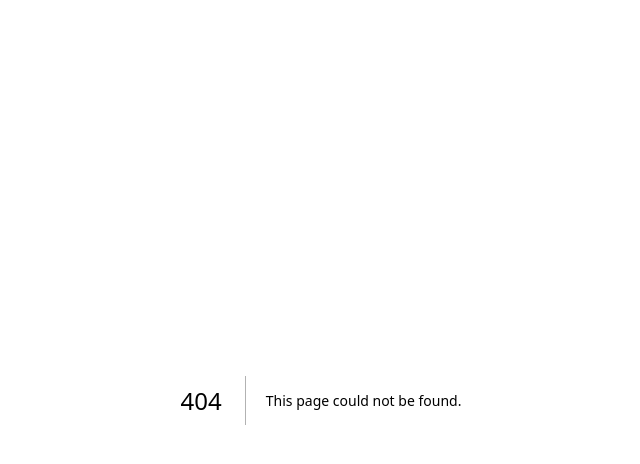
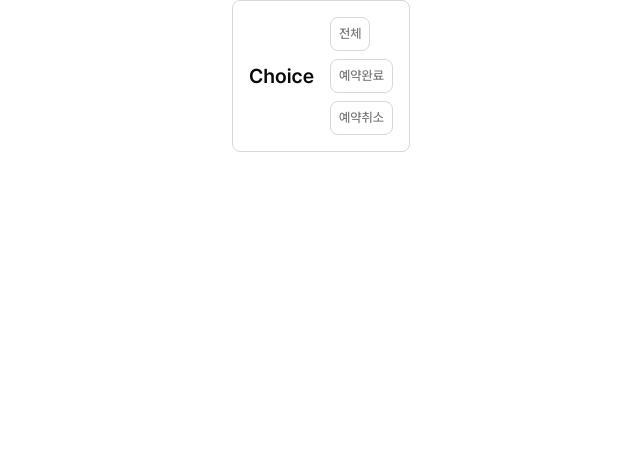
Before and after one commit to elfinana/poppy-fe, a Next.js app in the folder apps/web/: page /chip in a window 1280 px wide. Before the commit this address had no page. Shown: the top 464 px of the page, without its empty margins (319-959 px from the left). Built offline with nearby package versions, Linux system fonts and the light colour scheme.

Commit message:
POP-28 Choice Chip 추가

```diff
--- /dev/null
+++ b/apps/web/app/chip/page.tsx
@@ -0,0 +1,29 @@
+import { ChoiceChipGroup, ChoiceChipGroupItem, DateLabel, StatusLabel } from '@/src/shared';
+import React from 'react';
+
+const tdStyle = 'p-8 text-center item-center';
+
+type Props = {};
+
+const page = (props: Props) => {
+  return (
+    <div className="bg-white border border-gray-200 rounded p-8">
+      <table className="table-auto">
+        <tbody>
+          <tr>
+            <td className={`text-h1 ${tdStyle}`}>Choice</td>
+            <td className={tdStyle}>
+              <ChoiceChipGroup>
+                <ChoiceChipGroupItem value="all">전체</ChoiceChipGroupItem>
+                <ChoiceChipGroupItem value="done">예약완료</ChoiceChipGroupItem>
+                <ChoiceChipGroupItem value="canceled">예약취소</ChoiceChipGroupItem>
+              </ChoiceChipGroup>
+            </td>
+          </tr>
+        </tbody>
+      </table>
+    </div>
+  );
+};
+
+export default page;
--- /dev/null
+++ b/apps/web/src/shared/ui/chips/ChoiceChip.tsx
@@ -0,0 +1,40 @@
+'use client';
+
+import * as React from 'react';
+import * as RadioGroupPrimitive from '@radix-ui/react-radio-group';
+
+import { cn } from '@/src/shared/lib/utils';
+import { cva, VariantProps } from 'class-variance-authority';
+import { Radio16Active, Radio20Active } from '@/public';
+
+const ChoiceChipGroup = React.forwardRef<
+  React.ElementRef<typeof RadioGroupPrimitive.Root>,
+  React.ComponentPropsWithoutRef<typeof RadioGroupPrimitive.Root>
+>(({ className, ...props }, ref) => {
+  return <RadioGroupPrimitive.Root className={cn('grid gap-2', className)} {...props} ref={ref} />;
+});
+ChoiceChipGroup.displayName = RadioGroupPrimitive.Root.displayName;
+
+interface ChoiceChipGroupItemProps extends React.ComponentPropsWithoutRef<typeof RadioGroupPrimitive.Item> {
+  value: string;
+}
+
+const ChoiceChipGroupItem = React.forwardRef<
+  React.ElementRef<typeof RadioGroupPrimitive.Item>,
+  ChoiceChipGroupItemProps
+>(({ className, value, ...props }, ref) => {
+  return (
+    <RadioGroupPrimitive.Item
+      ref={ref}
+      className={cn(
+        'flex items-center justify-center w-fit px-8 py-8 bg-white rounded border border-gray-200 text-b4 text-gray-600',
+        'data-[state=checked]:bg-blue-500 data-[state=checked]:text-white data-[state=checked]:border-blue-500',
+      )}
+      value={value}
+      {...props}
+    />
+  );
+});
+ChoiceChipGroupItem.displayName = RadioGroupPrimitive.Item.displayName;
+
+export { ChoiceChipGroup, ChoiceChipGroupItem };
--- a/apps/web/src/shared/ui/index.ts
+++ b/apps/web/src/shared/ui/index.ts
@@ -16,6 +16,9 @@ export { RadioGroup, RadioGroupItem } from './buttons/RadioButton';
 export { DateLabel } from './labels/DateLabel';
 export { StatusLabel } from './labels/StatusLabel';
 
+// Chips
+export { ChoiceChipGroup, ChoiceChipGroupItem } from './chips/ChoiceChip';
+
 export { Calendar } from './calendar';
 export { DatePicker } from './datePicker';
 export { ItemCard } from './ItemCard';
```
